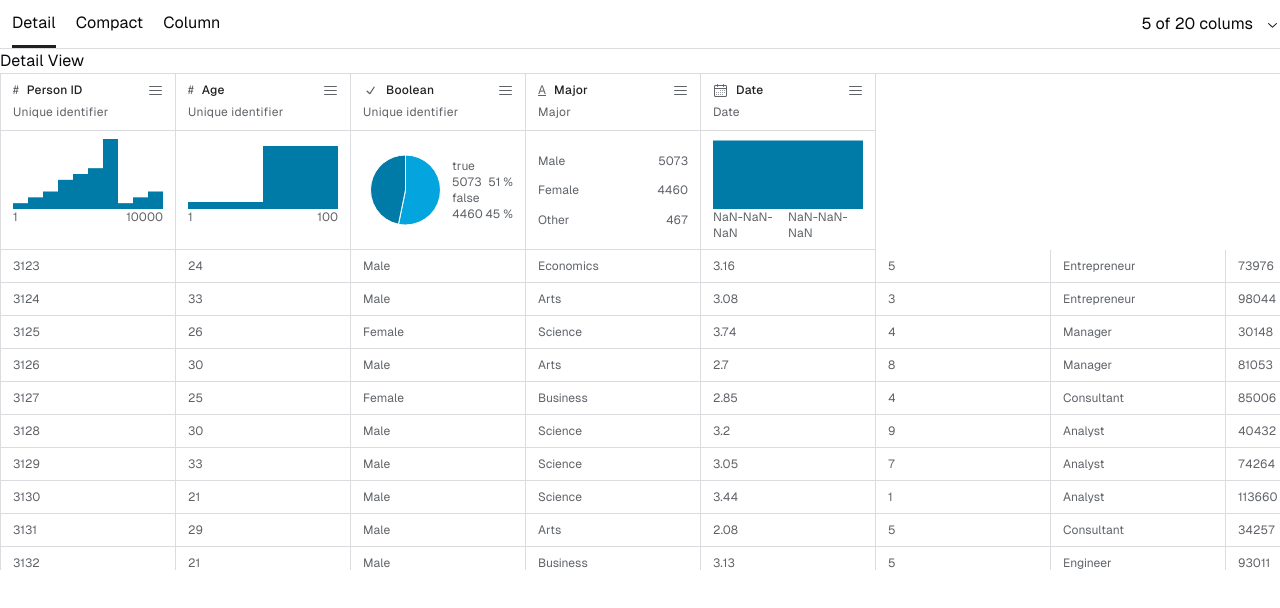
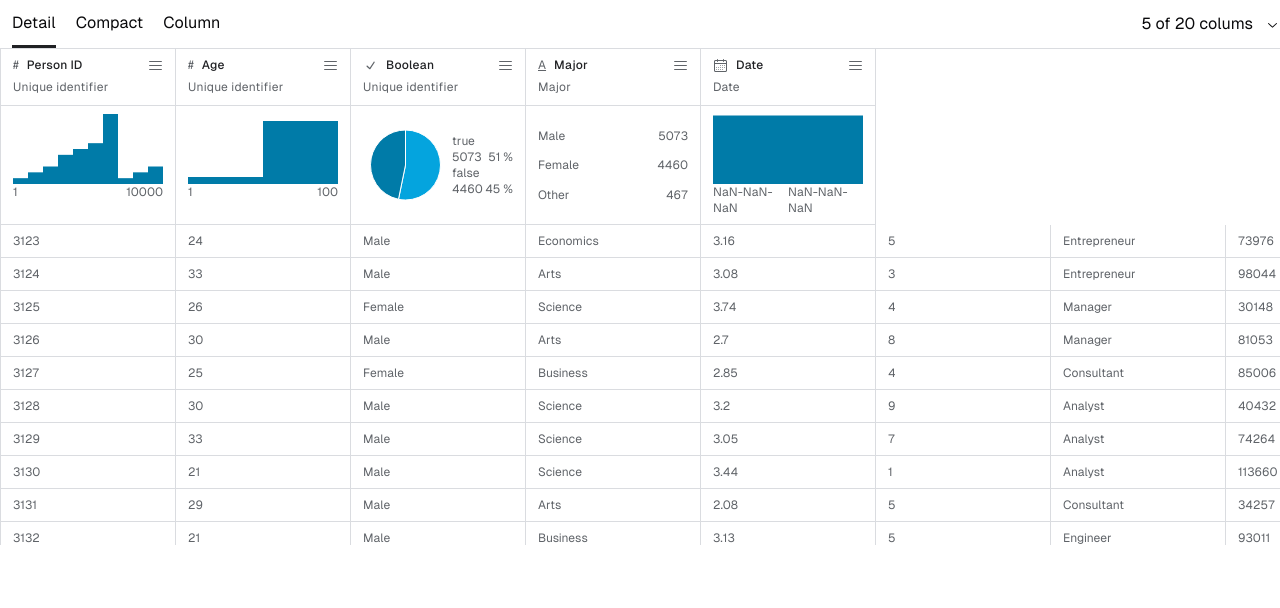
Before and after one commit to woodxzw/2025-aichat, a Next.js app: page /test in a window 1280 px wide. Shown: the top 608 px of the page. Built offline with nearby package versions, Linux system fonts and the light colour scheme.

Commit message:
适配下列有二十条数据-2

```diff
--- a/components/csv/detail.tsx
+++ b/components/csv/detail.tsx
@@ -116,8 +116,8 @@ const Detail: React.FC<DetailProps> = ({ result,setResult  }) => {
 
     return (
         <div className="relative">
-            <h2>Detail View</h2>
-            <div className={`w-full overflow-x-auto ${s.c_container}`}>
+            {/* <h2>Detail View</h2> */}
+            <div className={`w-full overflow-x-auto mt-3 ${s.c_container}`}>
                 <div className="flex flex-nowrap">
                     <tr className={s.c_tr}>
                         {dataTableHead?.map((item:DataTableHeadItem, index:number) => {
--- a/components/csv/document-csv.module.css
+++ b/components/csv/document-csv.module.css
@@ -1,5 +1,5 @@
 .c_container{
-    border-top: 1px solid rgb(218, 220, 224);
+    /* border-top: 1px solid rgb(218, 220, 224); */
     border-left: 1px solid rgb(218, 220, 224);
     margin: 0 auto;
 }
```
